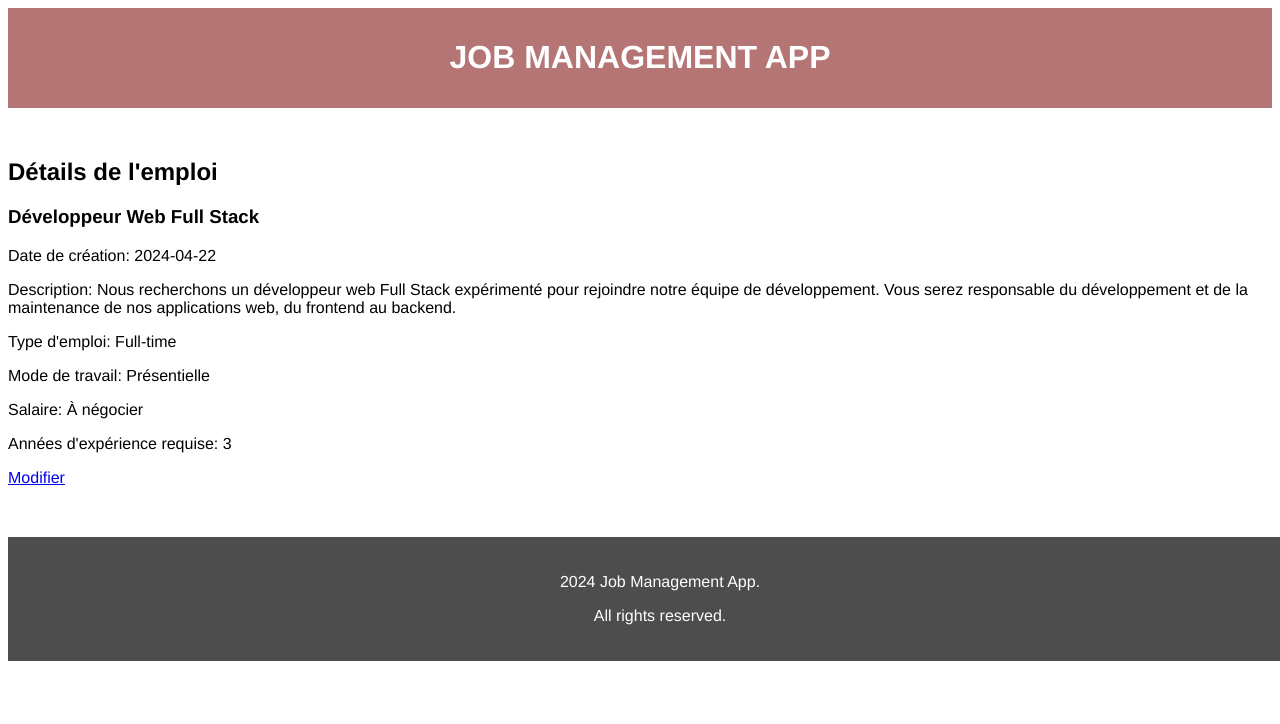
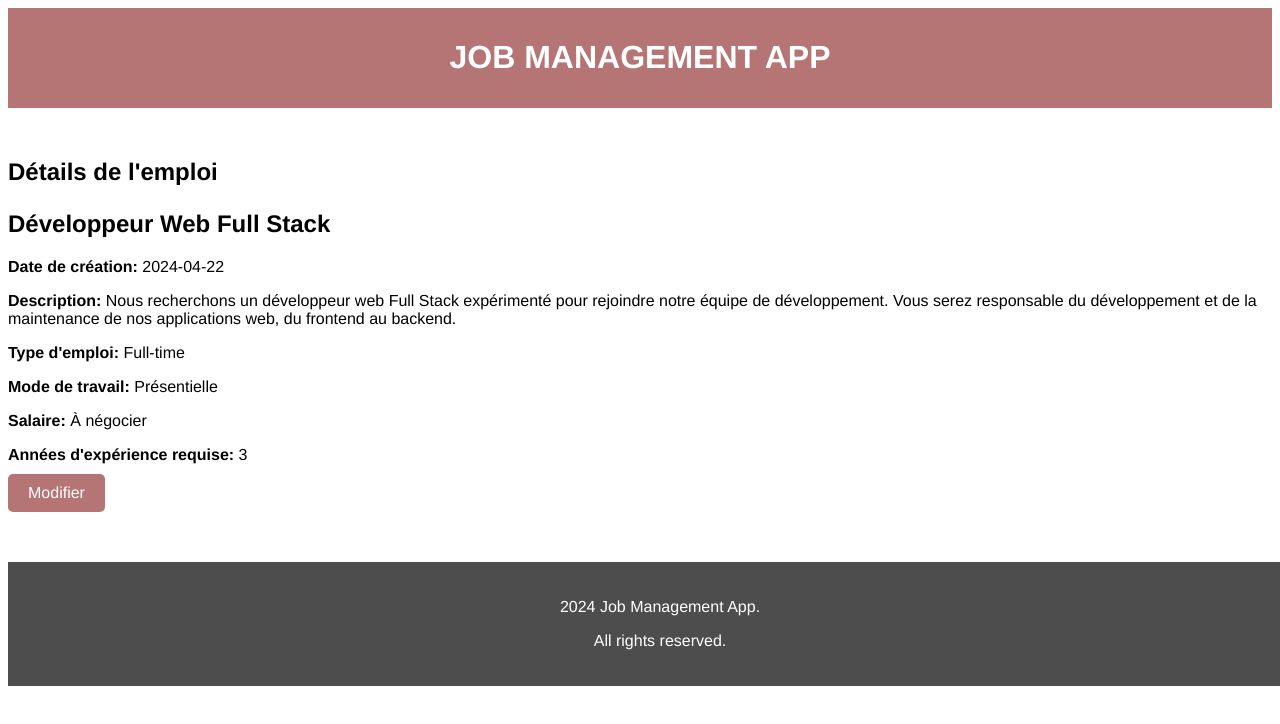
Before and after one commit to malakkbl/Job-Management-App, a Vue app: page /job/1 in a window 1280 px wide. Shown: the top 724 px of the page. Built offline with nearby package versions, Linux system fonts and the light colour scheme.

Commit message:
style detail page

```diff
--- a/src/components/HomePages/JobDetail.vue
+++ b/src/components/HomePages/JobDetail.vue
@@ -1,18 +1,19 @@
 <template>
-    <div>
-      <h2>Détails de l'emploi</h2>
-      <div v-if="job">
-        <h3>{{ job.titre }}</h3>
-        <p>Date de création: {{ job.date_creation }}</p>
-        <p>Description: {{ job.description }}</p>
-        <p>Type d'emploi: {{ job.type_emploi }}</p>
-        <p>Mode de travail: {{ job.mode_travail }}</p>
-        <p>Salaire: {{ job.salaire }}</p>
-        <p>Années d'expérience requise: {{ job.annees_experience_requises }}</p>
-        <router-link :to="{ name: 'EditJob', params: { id: job.id } }">Modifier</router-link>
-      </div>
+  <div class="job-details">
+    <h2>Détails de l'emploi</h2>
+    <div v-if="job">
+      <h3 class="job-title">{{ job.titre }}</h3>
+      <p class="info"><span class="info-title">Date de création:</span> {{ job.date_creation }}</p>
+      <p class="info"><span class="info-title">Description:</span> {{ job.description }}</p>
+      <p class="info"><span class="info-title">Type d'emploi:</span> {{ job.type_emploi }}</p>
+      <p class="info"><span class="info-title">Mode de travail:</span> {{ job.mode_travail }}</p>
+      <p class="info"><span class="info-title">Salaire:</span> {{ job.salaire }}</p>
+      <p class="info"><span class="info-title">Années d'expérience requise:</span> {{ job.annees_experience_requises }}</p>
+      <router-link :to="{ name: 'EditJob', params: { id: job.id } }" class="edit-link">Modifier</router-link>
     </div>
-  </template>
+  </div>
+</template>
+
 
   <script>
   import jsonData from "@/assets/TP-Jobs-app.json";
@@ -31,4 +32,33 @@
   };
   </script>
 
-  <style></style>
+  <style>
+.job-details .job-title {
+  font-size: 24px;
+  margin-bottom: 20px;
+}
+
+.job-details .info {
+  margin-bottom: 10px;
+}
+
+.job-details .info-title {
+  font-weight: bold;
+}
+
+.job-details .edit-link {
+  display: inline-block;
+  background-color: #b57575;
+  color: white;
+  padding: 10px 20px;
+  border: none;
+  border-radius: 5px;
+  text-decoration: none;
+  cursor: pointer;
+}
+
+.job-details .edit-link:hover {
+  background-color: #b57575;
+}
+
+</style>
```
